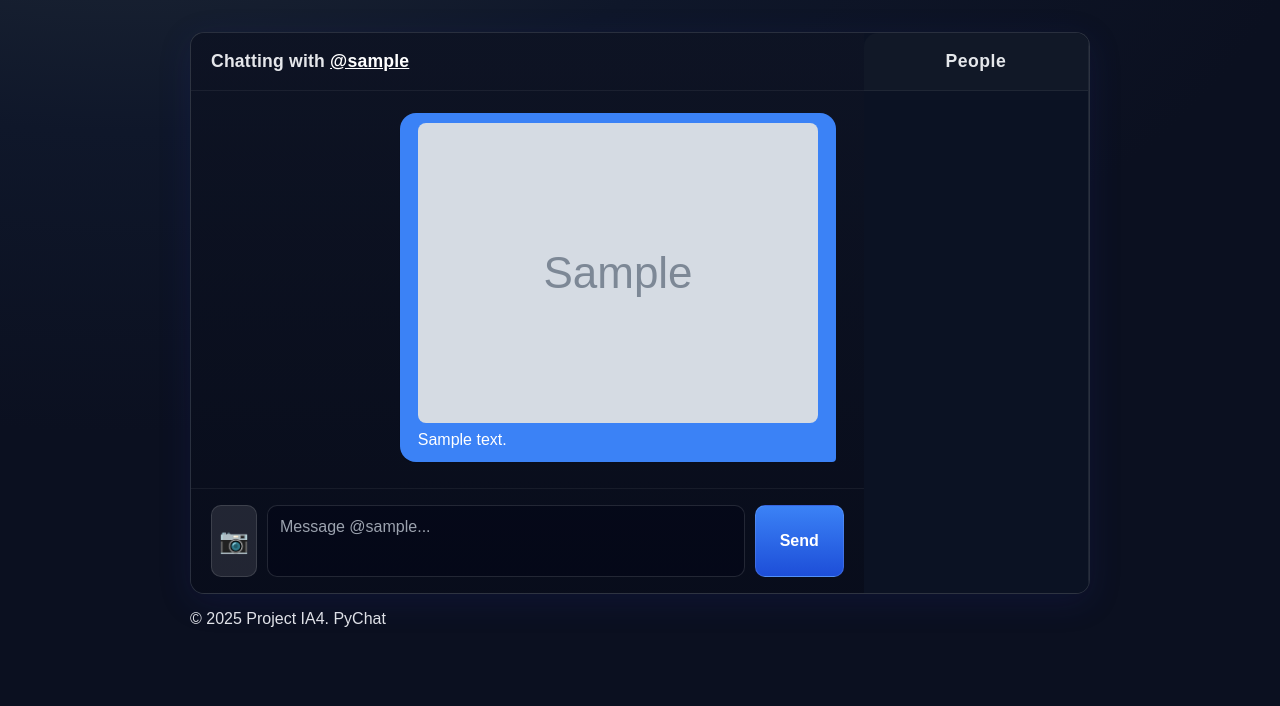
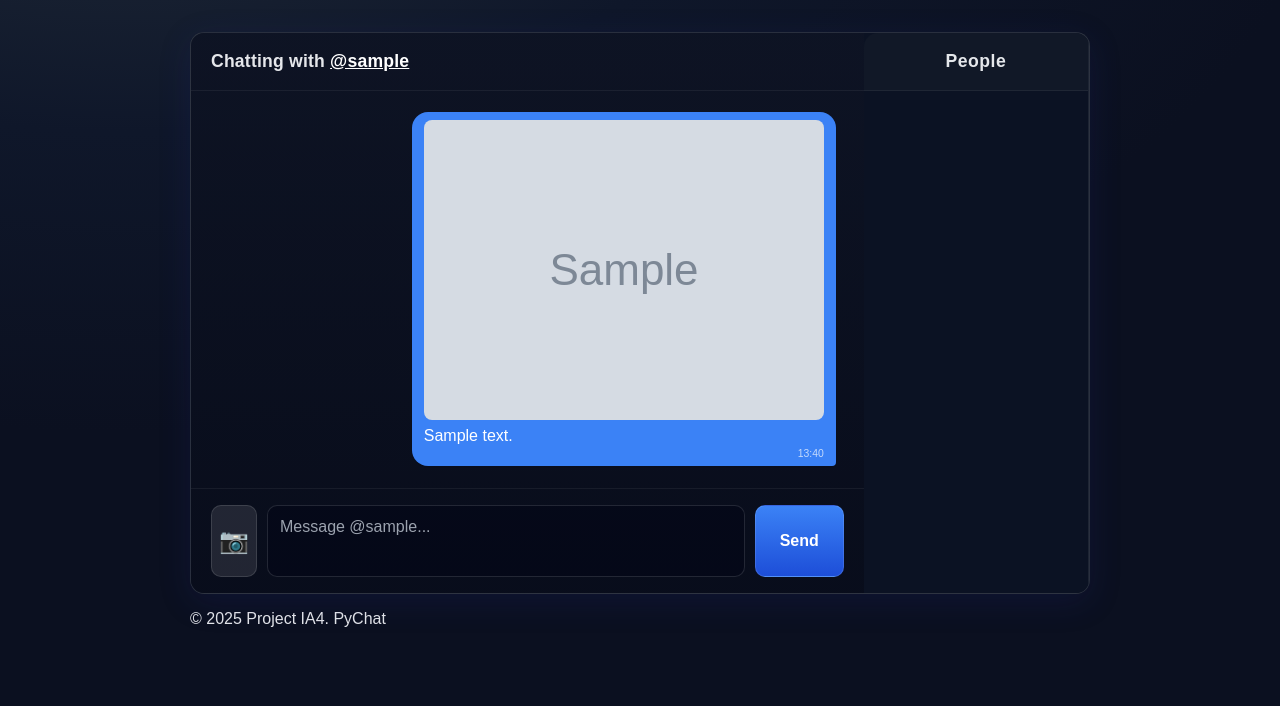
Before and after one commit to lucasserban/PyChat, a Flask app: a page that uses templates/dms.html in a window 1280 px wide. Shown: the part 88-794 px from the top of the page. Run offline with Flask 3, Linux system fonts and the light colour scheme; the visitor is signed in with stand-in values (Sample User, id 1); tables that the repository leaves empty hold one stand-in row (values such as "Sample post"); grey boxes marked "Sample" are stand-in pictures; some libraries are stand-ins or nearby versions.

Commit message:
Add timeStamps for dms
Signed-off-by: Neacsa Leonard <leonardneacsa2005@gmail.com>

```diff
--- a/app.py
+++ b/app.py
@@ -99,7 +99,21 @@ def dms(username=None):
                 (Message.sender_username == username) & (Message.recipient_username == current_user)
             )
         ).order_by(Message.timestamp.asc()).all()
-        history = messages
+
+        # --- CONVERSIE FUS ORAR PENTRU ISTORIC DM ---
+
+        for m in messages:
+
+            romania_tz = timezone(timedelta(hours=2))
+            current_time = datetime.now(romania_tz).strftime('%H:%M')
+
+            # Creăm un dicționar pentru a putea modifica formatul orei
+            history.append({
+                'sender_username': m.sender_username,
+                'content': m.content,
+                'image_filename': m.image_filename,
+                'timestamp': current_time
+            })
 
     return render_template('dms.html', users_list=users, active_recipient=username, history=history)
 
@@ -311,8 +325,17 @@ def handle_private_message(data):
         new_msg = Message(sender_username=sender, recipient_username=recipient, content=msg)
         db.session.add(new_msg)
         db.session.commit()
+
+        # Ora curentă România
+        romania_tz = timezone(timedelta(hours=2))
+        current_time = datetime.now(romania_tz).strftime('%H:%M')
+
         room = f"dm_{'-'.join(sorted([sender, recipient]))}"
-        emit('receive_private_message', {'sender': sender, 'msg': msg}, room=room)
+        emit('receive_private_message', {
+            'sender': sender,
+            'msg': msg,
+            'timestamp': current_time
+        }, room=room)
 
 @socketio.on('upload_private_image')
 def handle_private_image(data):
--- a/static/css/dms.css
+++ b/static/css/dms.css
@@ -255,13 +255,32 @@ body {
 /* Message Bubbles */
 .msg-bubble {
     max-width: 70%;
-    padding: 10px 18px;
+    padding: 8px 12px;
     border-radius: 16px;
     font-size: 1em;
-    line-height: 1.5;
+    line-height: 1.4;
     position: relative;
     word-break: break-word;
     box-shadow: 0 1px 2px rgba(0,0,0,0.03);
+
+    /* Flexbox pentru layout vertical */
+    display: flex;
+    flex-direction: column;
+}
+
+/* Stilul pentru Oră - Dreapta Jos */
+.msg-time {
+    align-self: flex-end;
+    font-size: 0.65em;
+    color: rgba(255, 255, 255, 0.7);
+    margin-top: 2px;
+    line-height: 1;
+    margin-bottom: -2px;
+}
+
+/* Pentru mesajele primite (fundal deschis), ora mai închisă */
+.msg-received .msg-time {
+    color: rgba(205, 200, 200, 0.629);
 }
 
 .msg-sent {
--- a/static/css/index.css
+++ b/static/css/index.css
@@ -266,5 +266,5 @@ body {
 
 /* Ajustare culoare oră pentru mesajele primite (dacă fundalul e deschis) */
 .msg-received .msg-time {
-    color: rgba(255, 255, 255, 0.7);
+    color: rgba(205, 200, 200, 0.629);
 }
--- a/static/js/dms.js
+++ b/static/js/dms.js
@@ -26,12 +26,11 @@ function appendMessage(data, isSentByMe) {
     const div = document.createElement('div');
     div.className = isSentByMe ? 'msg-bubble msg-sent' : 'msg-bubble msg-received';
 
-    // 1. Dacă mesajul are imagine
+    // 1. Imagine
     if (data.image) {
         const img = document.createElement('img');
-        // Verificăm dacă e base64 (începe cu data:) sau path de server
         if (data.image.startsWith('data:')) {
-             img.src = data.image; // Pentru preview rapid (opțional) sau dacă serverul întoarce base64
+             img.src = data.image;
         } else {
              img.src = '/static/chat_uploads/' + data.image;
         }
@@ -39,12 +38,20 @@ function appendMessage(data, isSentByMe) {
         div.appendChild(img);
     }
 
-    // 2. Dacă mesajul are text
+    // 2. Text
     if (data.msg) {
         const textDiv = document.createElement('div');
         textDiv.className = 'msg-text';
         textDiv.innerText = data.msg;
         div.appendChild(textDiv);
+    }
+
+    // 3. Oră (NOU)
+    if (data.timestamp) {
+        const timeDiv = document.createElement('div');
+        timeDiv.className = 'msg-time';
+        timeDiv.innerText = data.timestamp;
+        div.appendChild(timeDiv);
     }
 
     chatContainer.appendChild(div);
@@ -53,15 +60,13 @@ function appendMessage(data, isSentByMe) {
 
 // Listen for incoming private messages
 socket.on('receive_private_message', data => {
-    // Verificăm dacă mesajul aparține conversației curente
     if (data.sender === window.activeRecipient || data.sender === window.currentUser) {
         const isMe = data.sender === window.currentUser;
 
-        // Adaptăm datele pentru appendMessage
-        // Serverul trimite probabil { msg: "...", image: "..." }
         appendMessage({
             msg: data.msg,
-            image: data.image
+            image: data.image,
+            timestamp: data.timestamp // <--- Transmitem ora
         }, isMe);
     }
 });
--- a/templates/dms.html
+++ b/templates/dms.html
@@ -27,6 +27,8 @@
                             {% if msg.content %}
                                 <div class="msg-text">{{ msg.content }}</div>
                             {% endif %}
+
+                            <div class="msg-time">{{ msg.timestamp }}</div>
                         </div>
                 {% endfor %}
             </div>
```
Lines whose indentation alone changed are shown as unchanged.
